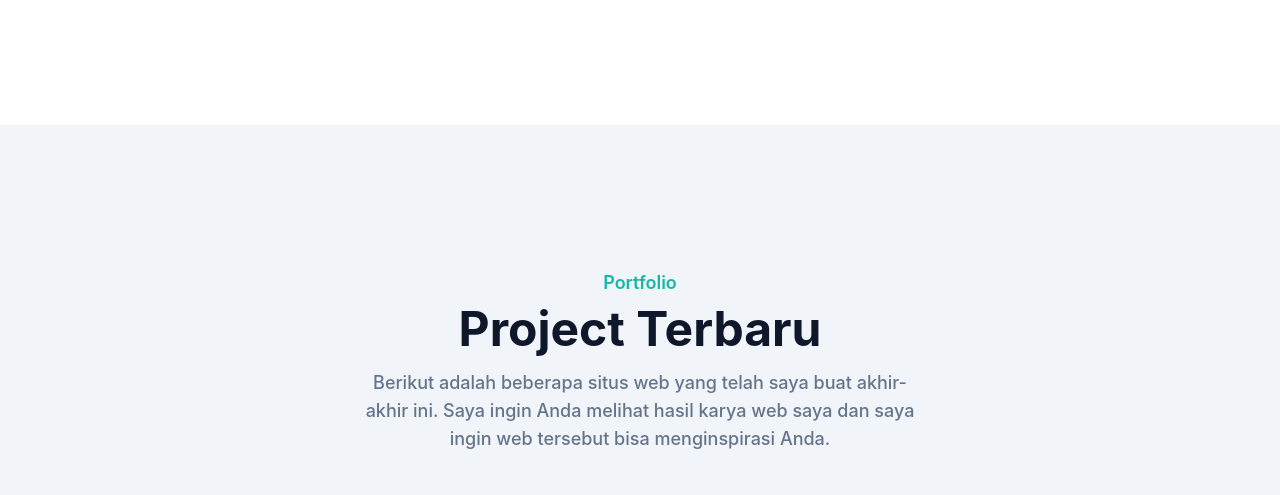
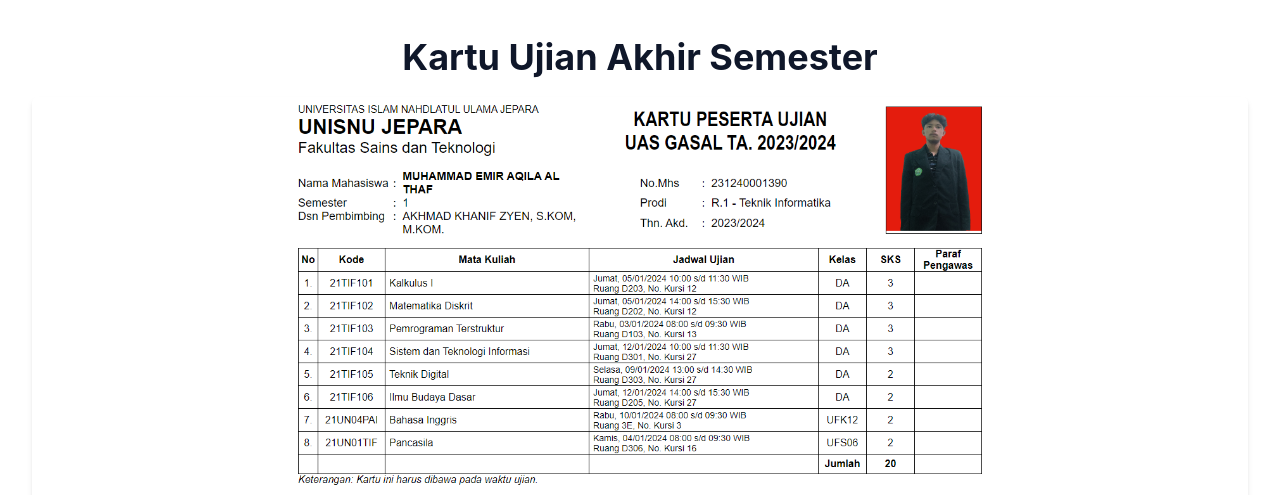
Before and after one commit to emraqilaa/UAS-STI-emir, a website: page index.html in a window 1280 px wide. Shown: the part 1320-1815 px from the top of the page. Drawn offline with Linux system fonts and the light colour scheme.

Commit message:
Upload file UAS

```diff
--- a/index.html
+++ b/index.html
@@ -286,6 +286,12 @@
               </a>
             </div>
           </div>
+          <div class="w-full px-4 right-0-0 mt-10">
+            <h2 class="font-bold text-dark text-3xl mb-5 lg:text-4xl text-center">Kartu Ujian Akhir Semester</h2>
+            <div class="rounded-md shadow-md overflow-hidden">
+              <img src="dist/img/kartu uas.png" alt="Landing Page" class="max-w-0" />
+            </div>
+          </div>
         </div>
       </div>
     </section>
@@ -349,6 +355,7 @@
       </div>
     </section>
     <!-- Portfolio Section End -->
+
 
     <!-- Blog Section Start -->
     <section id="blog" class="bg-slate-100 pt-36 pb-32 dark:bg-dark">
```
Also changed, not shown: dist/img/kartu uas.png (added), dist/img/sandhika.jpg (deleted), dist/img/sandhika.png (deleted).
